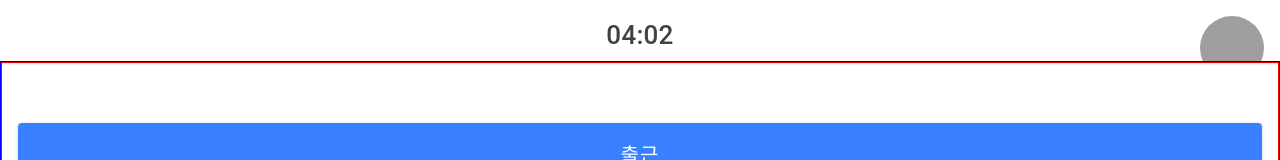
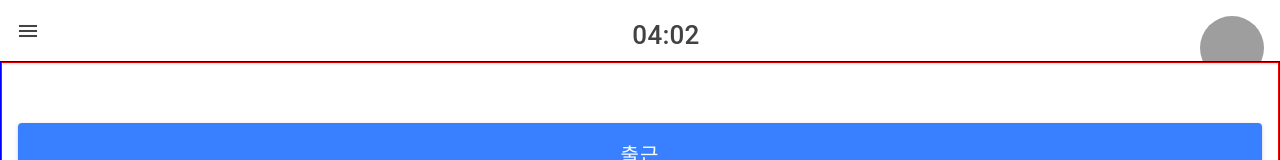
Before and after one commit to junglesub/cra-timerec, a React (Create React App) app: page /work in a window 1280 px wide. Shown: the top 160 px of the page. Built offline with nearby package versions, Linux system fonts and the light colour scheme; grey boxes are pictures that could not be loaded.

Commit message:
Added Menu

```diff
--- a/src/App.tsx
+++ b/src/App.tsx
@@ -25,11 +25,13 @@ import "@ionic/react/css/display.css";
 /* Theme variables */
 import "./theme/variables.css";
 import Work from "./pages/Work";
+import MenuContainer from "./components/MenuContainer";
 
 const App: React.FC = () => (
   <IonApp>
     <IonReactRouter>
-      <IonRouterOutlet>
+      <MenuContainer />
+      <IonRouterOutlet id="main">
         <Route path="/home" component={Home} exact={true} />
         <Route path="/work" component={Work} exact={true} />
         {/* 로그인/대기목록 */}
--- /dev/null
+++ b/src/components/MenuContainer.tsx
@@ -0,0 +1,38 @@
+import { menuController } from "@ionic/core";
+import {
+  IonContent,
+  IonHeader,
+  IonIcon,
+  IonItem,
+  IonLabel,
+  IonList,
+  IonMenu,
+  IonTitle,
+  IonToolbar,
+} from "@ionic/react";
+import React from "react";
+import "./ExploreContainer.css";
+
+interface ContainerProps {}
+
+const MenuContainer: React.FC<ContainerProps> = () => {
+  return (
+    <IonMenu side="start" contentId="main">
+      <IonHeader>
+        <IonToolbar>
+          <IonTitle>메뉴</IonTitle>
+        </IonToolbar>
+      </IonHeader>
+      <IonContent>
+        <IonList>
+          <IonItem>
+            <IonIcon name="mail" slot="start" />
+            <IonLabel>Inbox</IonLabel>
+          </IonItem>
+        </IonList>
+      </IonContent>
+    </IonMenu>
+  );
+};
+
+export default MenuContainer;
--- a/src/pages/Work.tsx
+++ b/src/pages/Work.tsx
@@ -1,12 +1,14 @@
 import {
   IonAvatar,
   IonButton,
+  IonButtons,
   IonContent,
   IonHeader,
   IonItem,
   IonLabel,
   IonList,
   IonListHeader,
+  IonMenuButton,
   IonPage,
   IonTitle,
   IonToolbar,
@@ -18,18 +20,20 @@ import "./Work.css";
 
 const Work: React.FC = () => {
   return (
-    <>
     <IonPage>
       <IonHeader>
         <IonToolbar>
+          <IonButtons slot="start">
+            <IonMenuButton />
+          </IonButtons>
           <IonTitle>
             <h1 id="clock">
               <ClockContainer />
             </h1>
+          </IonTitle>
           <IonAvatar id="myavatar">
             <img src="https://ionicframework.com/docs/demos/api/list/avatar-finn.png" />
           </IonAvatar>
-            </IonTitle>
         </IonToolbar>
       </IonHeader>
       <IonContent fullscreen>
@@ -70,7 +74,6 @@ const Work: React.FC = () => {
         </div>
       </IonContent>
     </IonPage>
-    </>
   );
 };
 
```
Lines whose indentation alone changed are shown as unchanged.
